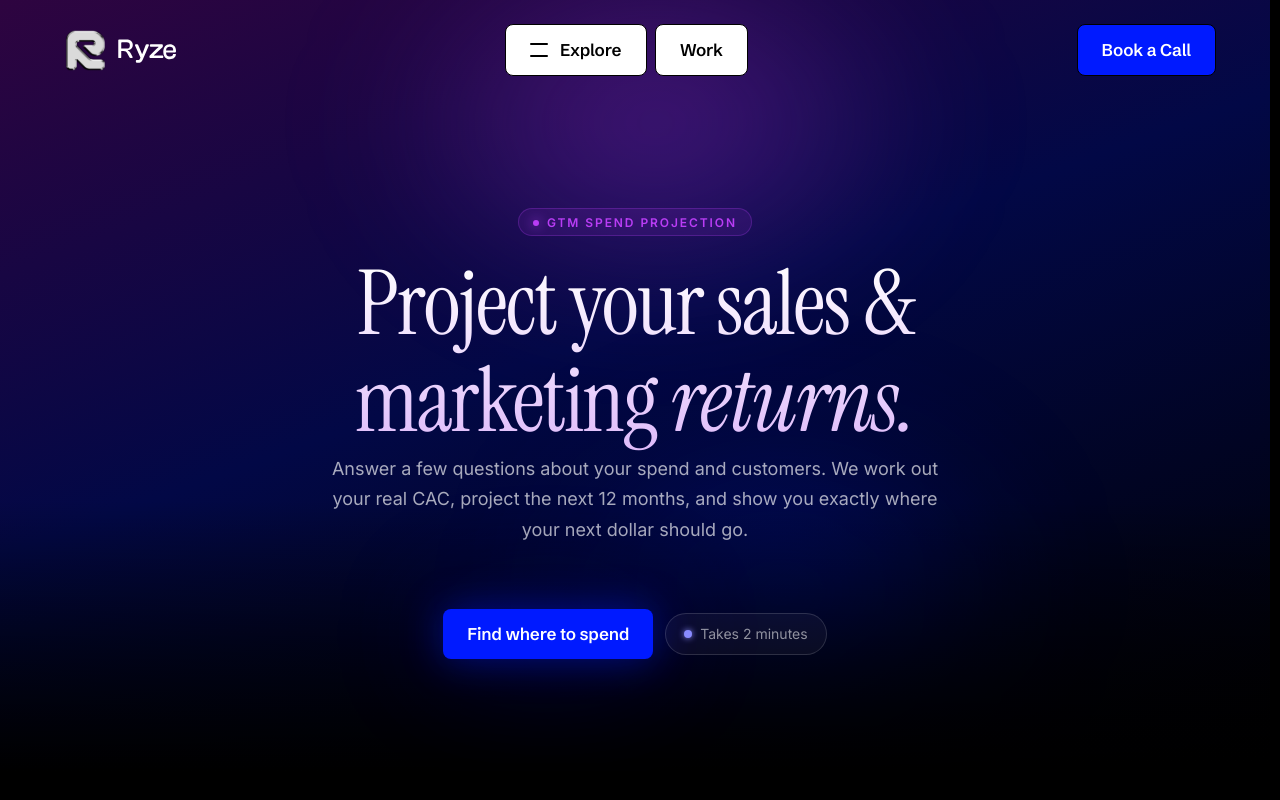
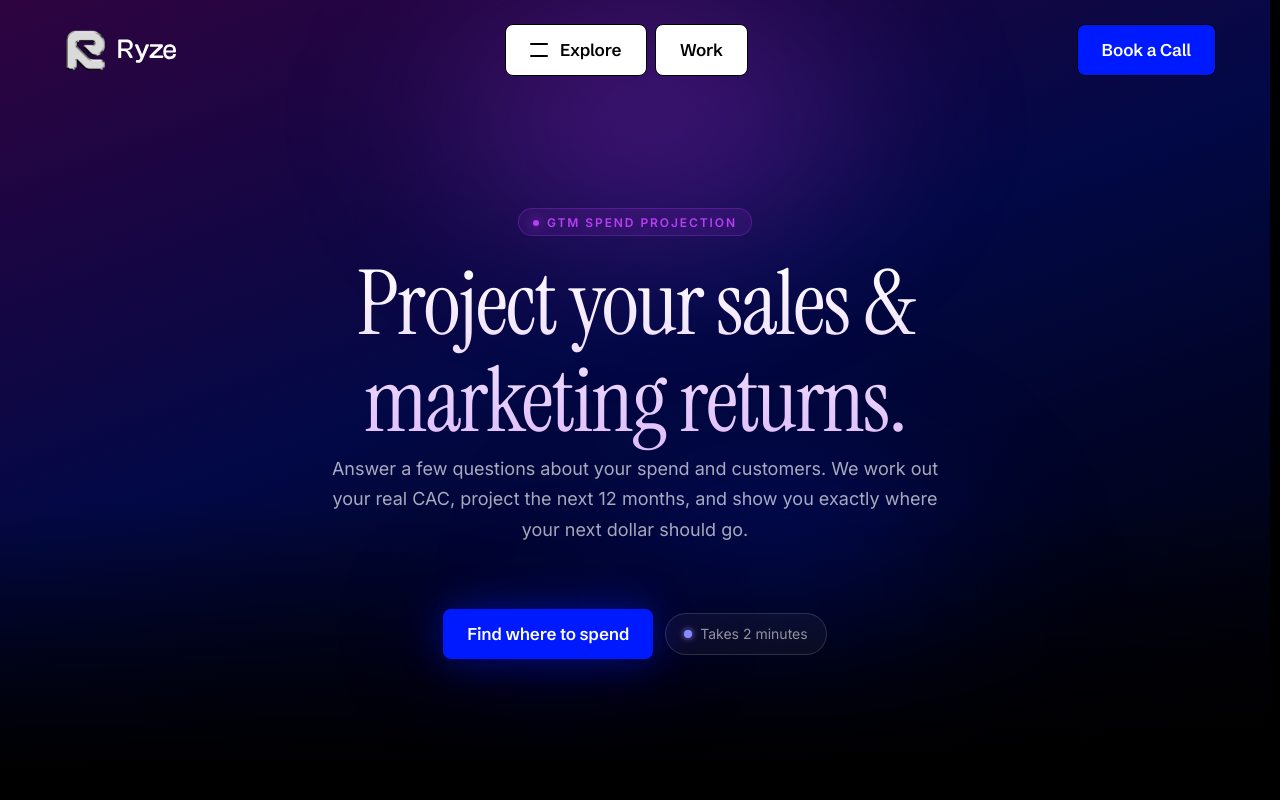
Before and after one commit to abhishek-ryze/ryze-spend-projection-tool, a Next.js app: page / in a window 1280 px wide. Shown: the top 800 px of the page. Built offline with nearby package versions, Linux system fonts and the light colour scheme; a web font is replaced by a local one.

Commit message:
style: drop italic on hero H1 'returns.'

```diff
--- a/app/page.tsx
+++ b/app/page.tsx
@@ -45,8 +45,7 @@ export default function Home() {
               }}
             >
               Project your sales &amp;<br />
-              marketing{" "}
-              <em style={{ whiteSpace: "nowrap", fontStyle: "italic" }}>returns.</em>
+              marketing <span style={{ whiteSpace: "nowrap" }}>returns.</span>
             </h1>
 
             <p
```
